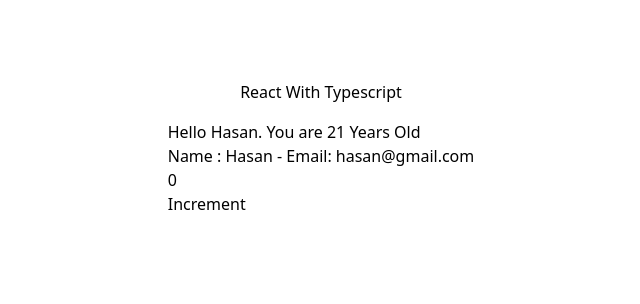
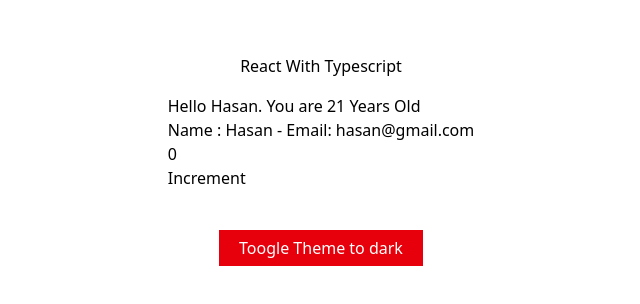
Before and after one commit to hasan6t7/react-with-typescript, a React (Vite) app: page / in a window 1280 px wide. Shown: the part 240-544 px from the top of the page, without its empty margins (319-959 px from the left). Built offline with nearby package versions, Linux system fonts and the light colour scheme.

Commit message:
dark light switch

```diff
--- a/src/App.css
+++ b/src/App.css
@@ -1 +1,2 @@
 @import "tailwindcss";
+@custom-variant dark (&:where(.dark, .dark *));
--- a/src/App.tsx
+++ b/src/App.tsx
@@ -1,5 +1,6 @@
 import "./App.css";
 import Hello from "./Components/Hello";
+import ToogleButton from "./Components/ToogleButton";
 
 function App() {
   type Info = {
@@ -13,9 +14,11 @@ function App() {
 
   return (
     <>
-      <div className="h-screen flex flex-col items-center justify-center space-y-4">
+      <div className="h-screen flex flex-col items-center justify-center space-y-4 dark:bg-black/90 dark:text-white">
         <h1>React With Typescript</h1>
-      <Hello userInfo={userInfo} />
+        <Hello userInfo={userInfo} />
+
+        <ToogleButton></ToogleButton>
       </div>
     </>
   );
--- /dev/null
+++ b/src/Components/ToogleButton.tsx
@@ -0,0 +1,15 @@
+import { useTheme } from "../Contexts/ThemeContext";
+
+const ToogleButton = () => {
+  const { theme, toggleTheme } = useTheme();
+  return (
+    <button
+      onClick={toggleTheme}
+      className="bg-red-600 px-5 py-1.5 btn text-white"
+    >
+      Toogle Theme to {theme === "light" ? "dark" : "light"}
+    </button>
+  );
+};
+
+export default ToogleButton;
--- a/src/index.css
+++ b/src/index.css
@@ -1 +1,2 @@
 @import "tailwindcss";
+@custom-variant dark (&:where(.dark, .dark *));
```
